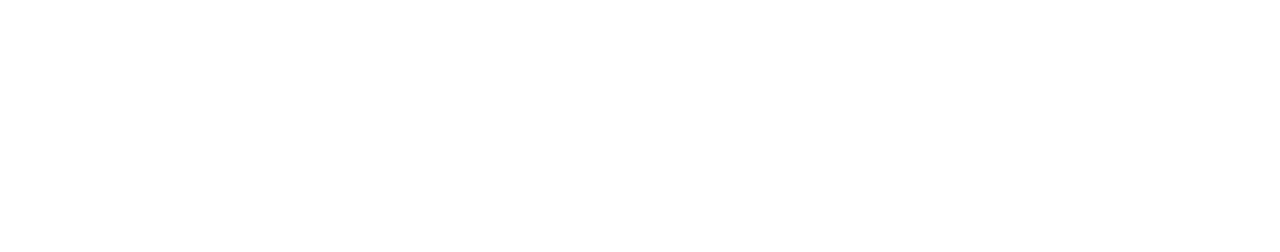
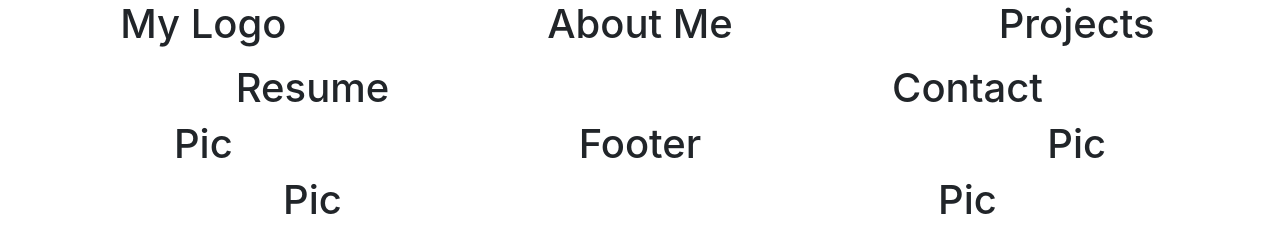
Before and after one commit to Chronowork1/devprofile, a plain HTML site: page index.html in a window 1280 px wide. Drawn offline with nearby package versions, Linux system fonts and the light colour scheme.

Commit message:
Edit the HTML and CSS with bootstrap

```diff
--- a/index.html
+++ b/index.html
@@ -1,11 +1,76 @@
-<!DOCTYPE html>
+<!doctype html>
 <html lang="en">
-<head>
-    <meta charset="UTF-8">
-    <meta name="viewport" content="width=device-width, initial-scale=1.0">
-    <title>Document</title>
-</head>
-<body>
+  <head>
+    <!-- Required meta tags -->
+    <meta charset="utf-8">
+    <meta name="viewport" content="width=device-width, initial-scale=1, shrink-to-fit=no">
 
-</body>
+    <!-- Bootstrap CSS -->
+    <link rel="stylesheet" href="https://stackpath.bootstrapcdn.com/bootstrap/4.4.1/css/bootstrap.min.css" integrity="sha384-Vkoo8x4CGsO3+Hhxv8T/Q5PaXtkKtu6ug5TOeNV6gBiFeWPGFN9MuhOf23Q9Ifjh" crossorigin="anonymous">
+    <!-- Optional JavaScript -->
+    <!-- jQuery first, then Popper.js, then Bootstrap JS -->
+    <script src="https://code.jquery.com/jquery-3.4.1.slim.min.js" integrity="sha384-J6qa4849blE2+poT4WnyKhv5vZF5SrPo0iEjwBvKU7imGFAV0wwj1yYfoRSJoZ+n" crossorigin="anonymous"></script>
+    <script src="https://cdn.jsdelivr.net/npm/popper.js@1.16.0/dist/umd/popper.min.js" integrity="sha384-Q6E9RHvbIyZFJoft+2mJbHaEWldlvI9IOYy5n3zV9zzTtmI3UksdQRVvoxMfooAo" crossorigin="anonymous"></script>
+    <script src="https://stackpath.bootstrapcdn.com/bootstrap/4.4.1/js/bootstrap.min.js" integrity="sha384-wfSDF2E50Y2D1uUdj0O3uMBJnjuUD4Ih7YwaYd1iqfktj0Uod8GCExl3Og8ifwB6" crossorigin="anonymous"></script>
+    <link rel="stylesheet" href="main.css">
+    <title>Hello, world!</title>
+  </head>
+
+  <body style="max-width:100%">
+    <div class="row">
+      <div class="col-sm-4">
+        <h1>My Logo</h1>
+        <div>
+          <p></p>
+          <p></p>
+          <p></p>
+          <p></p>
+        </div>
+      </div>
+      <div class="col-sm-4">
+        <h1>About Me</h1>
+        <div>
+          <p></p>
+          <p></p>
+        </div>
+      </div>
+      <div class="col-sm-4">
+        <h1>Projects</h1>
+        <div>
+
+        </div>
+      </div>
+    </div>
+
+
+    <div class="row">
+      <div class="col-sm-6 text-center">
+        <h1>Resume</h1>
+      </div>
+      <div class="col-sm-6">
+        <h1>Contact</h1>
+      </div>
+    </div>
+
+    <div class="row">
+      <div class="col-sm-4">
+        <h1>Pic</h1>
+      </div>
+      <div class="col-sm-4">
+        <h1>Footer</h1>
+      </div>
+      <div class="col-sm-4">
+        <h1>Pic</h1>
+      </div>
+    </div>
+
+    <div class="row">
+      <div class="col-sm-6 text-center">
+        <h1>Pic</h1>
+      </div>
+      <div class="col-sm-6">
+        <h1>Pic</h1>
+      </div>
+    </div>
+  </body>
 </html>
--- a/main.css
+++ b/main.css
@@ -0,0 +1,3 @@
+body{
+    text-align:center
+}
```
